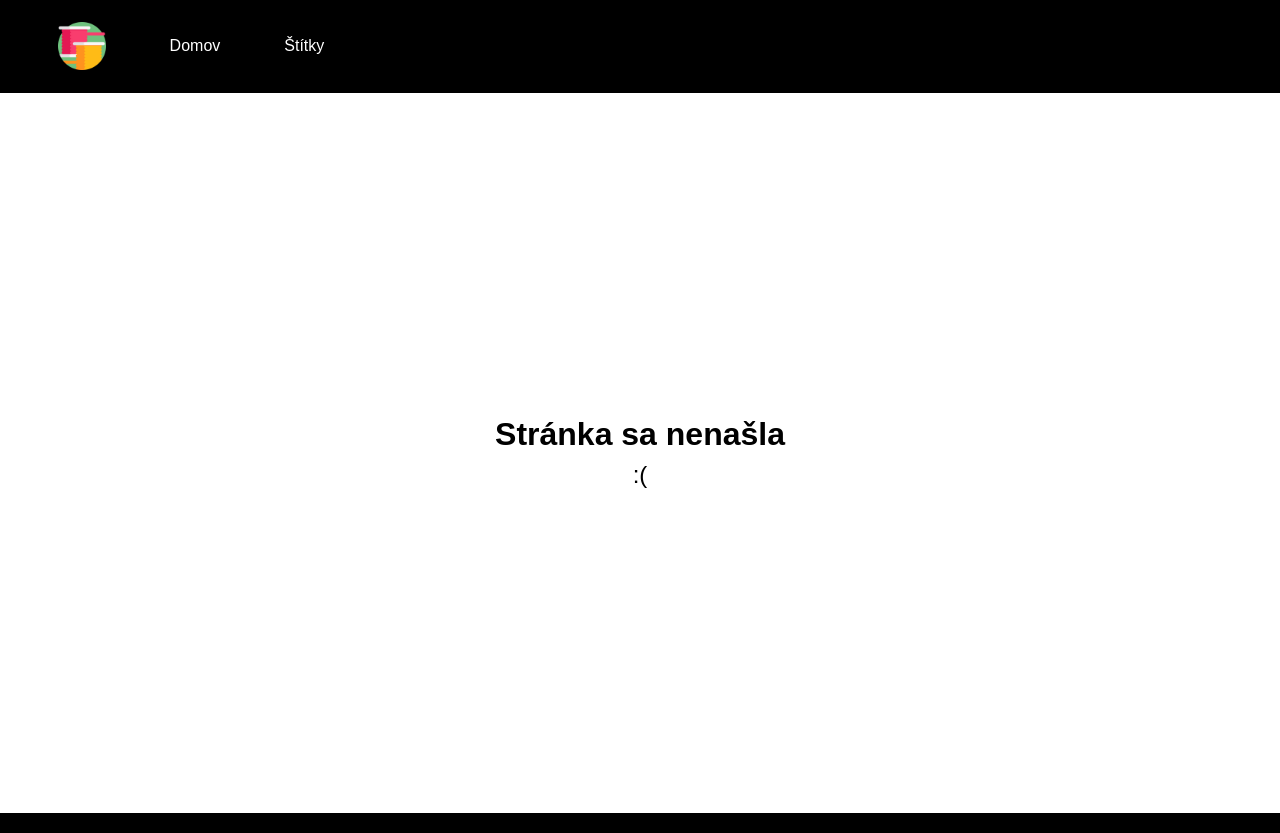
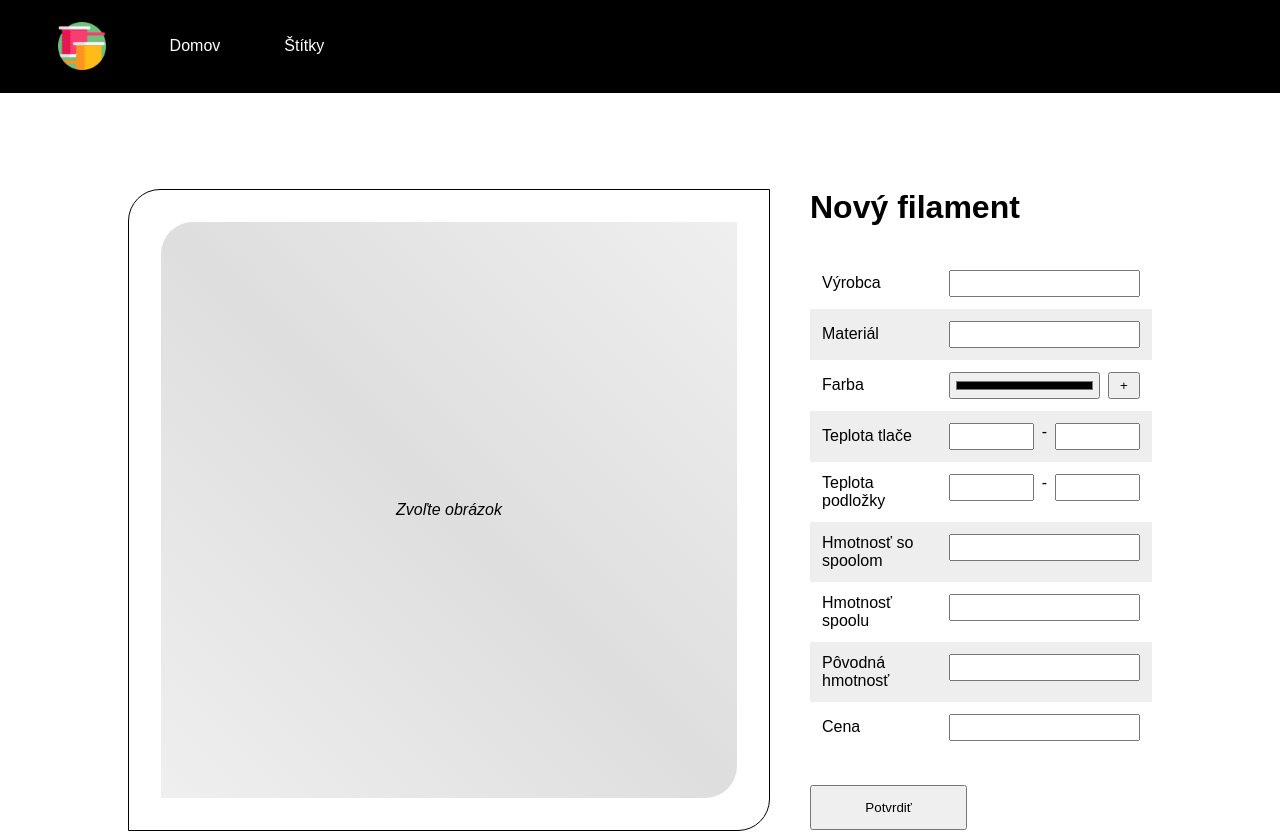
Before and after one commit to cyprich/filamenty, a React (Vite) app in the folder frontend/: page /novy in a window 1280 px wide. Shown: the top 833 px of the page. Built offline with nearby package versions, Linux system fonts and the light colour scheme.

Commit message:
frontend started with add filaments

```diff
--- /dev/null
+++ b/frontend/src/AddFilament.jsx
@@ -0,0 +1,117 @@
+import {useEffect, useState} from "react";
+import config from "./config.json"
+import axios from "axios";
+
+function AddFilament() {
+    const IP = config.ip
+
+    const [vendor, setVendor] = useState("")
+    const [material, setMaterial] = useState("")
+    const [color, setColor] = useState("")
+    const [secondColor, setSecondColor] = useState("")
+    const [toggleSecondColor, setToggleSecondColor] = useState(false)
+    const [tempMin, setTempMin] = useState(0)
+    const [tempMax, setTempMax] = useState(0)
+    const [tempBedMin, setTempBedMin] = useState(0)
+    const [tempBedMax, setTempBedMax] = useState(0)
+    const [weight, setWeight] = useState(0)
+    const [weightSpool, setWeightSpool] = useState(0)
+    const [weightOrig, setWeightOrig] = useState(0)
+    const [price, setPrice] = useState(0)
+    const [image, setImage] = useState(undefined)
+
+    // text and number dependencies - required fields
+    const [depsAreOK, setDepsAreOK] = useState(true)
+    const textDeps = [vendor, material]
+    const numDeps = [tempMin, tempMax, tempBedMin, tempBedMax, weight, weightSpool, weightOrig, price]
+
+    function handleSubmit() {
+        const textDepsAreOK = textDeps.every(i => i !== "")
+        const numDepsAreOK = numDeps.every(i => i != 0)
+
+        setDepsAreOK(textDepsAreOK && numDepsAreOK)
+    }
+
+    return (
+        <div className={"filament add-filament"}>
+            <div>
+                <div className={"custom-upload custom-border"}>
+                    <label htmlFor="fileInput">Zvoľte obrázok</label>
+                    <input type="file" id={"fileInput"}/>
+                </div>
+            </div>
+            <div style={{display: "flex", flexDirection: "column", gap: "2em"}}>
+                <h1>Nový filament</h1>
+                <table>
+                    <tbody>
+                    <tr>
+                        <td>Výrobca</td>
+                        <td>
+                            <input type="text" onChange={(e) => setVendor(e.target.value)} value={vendor}/>
+                        </td>
+                    </tr>
+                    <tr>
+                        <td>Materiál</td>
+                        <td><input type="text" onChange={(e) => setMaterial(e.target.value)} value={material} /></td>
+                    </tr>
+                    <tr>
+                        <td>Farba</td>
+                        <td>
+                            <input type="color" onChange={(e) => setColor(e.target.value)} value={color}/>
+                            <button
+                                onClick={() => setToggleSecondColor(!toggleSecondColor)}>
+                                {toggleSecondColor ? "-" : "+"}
+                            </button>
+                        </td>
+                    </tr>
+                    {
+                        toggleSecondColor &&
+                        <tr>
+                            <td>Sekundárna farba</td>
+                            <td><input type="color" onChange={(e) => setSecondColor(e.target.value)} value={secondColor}/></td>
+                        </tr>
+                    }
+                    <tr>
+                        <td>Teplota tlače</td>
+                        <td>
+                            <input type="number" onChange={(e) => setTempMin(e.target.value)} value={tempMin || ""}/> -
+                            <input type="number" onChange={(e) => setTempMax(e.target.value)} value={tempMax || ""}/>
+                        </td>
+                    </tr>
+                    <tr>
+                        <td>Teplota podložky</td>
+                        <td>
+                            <input type="number" onChange={(e) => setTempBedMin(e.target.value)} value={tempBedMin || ""}/> -
+                            <input type="number" onChange={(e) => setTempBedMax(e.target.value)} value={tempBedMax || ""}/>
+                        </td>
+                    </tr>
+                    <tr>
+                        <td>Hmotnosť so spoolom</td>
+                        <td><input type="number" onChange={(e) => setWeight(e.target.value)} value={weight || ""}/></td>
+                    </tr>
+                    <tr>
+                        <td>Hmotnosť spoolu</td>
+                        <td><input type="number" onChange={(e) => setWeightSpool(e.target.value)} value={weightSpool || ""}/></td>
+                    </tr>
+                    <tr>
+                        <td>Pôvodná hmotnosť</td>
+                        <td><input type="number" onChange={(e) => setWeightOrig(e.target.value)} value={weightOrig || ""}/></td>
+                    </tr>
+                    <tr>
+                        <td>Cena</td>
+                        <td><input type="number" onChange={(e) => setPrice(e.target.value)} value={price || ""}/></td>
+                    </tr>
+                    </tbody>
+                </table>
+                <div style={{display: "flex", gap: "2em", alignItems: "center"}}>
+                    <button style={{width: "max-content", padding: "1em 4em"}} onClick={() => handleSubmit()}>Potvrdiť</button>
+                    {
+                        depsAreOK || <p style={{color: "red"}}>Prosím vyplňte všetky povinné polia</p>
+                    }
+                </div>
+            </div>
+        </div>
+    )
+}
+
+export default AddFilament;
--- a/frontend/src/App.jsx
+++ b/frontend/src/App.jsx
@@ -4,6 +4,7 @@ import Header from "./Header.jsx";
 import Footer from "./Footer.jsx";
 import Filaments from "./Filaments.jsx";
 import Filament from "./Filament.jsx";
+import AddFilament from "./AddFilament.jsx"
 import Labels from "./Labels"
 
 function App() {
@@ -12,6 +13,7 @@ function App() {
             <Header/>
             <Routes>
                 <Route path={"/"} element={<Filaments/>}/>
+                <Route path={"/novy"} element={<AddFilament/>}/>
                 <Route path={"/stitky"} element={<Labels/>}/>
                 <Route path={"/filament/:id"} element={<Filament/>}/>
 
--- a/frontend/src/Filament.jsx
+++ b/frontend/src/Filament.jsx
@@ -4,6 +4,8 @@ import axios from "axios";
 import config from "./config.json";
 import EditFilament from "./EditFilament.jsx";
 import DeleteFilament from "./DeleteFilament.jsx";
+
+// TODO make user able to change color
 
 function Filament() {
     const IP = config.ip;
@@ -29,8 +31,7 @@ function Filament() {
     }
 
     return (
-        <div className={"filament"}
-             style={{display: "flex", gap: "40px", padding: "6em 8em", maxWidth: "90vw", minHeight: "70vh"}}>
+        <div className={"filament"}>
             {
                 responseCode === 200
                     ?
--- a/frontend/src/Filaments.jsx
+++ b/frontend/src/Filaments.jsx
@@ -97,7 +97,7 @@ function Filaments() {
                 {showDelete &&
                     <DeleteFilament id={deleteFilamentID} image_url={deleteFilamentURL} setShowDelete={setShowDelete}/>}
             </div>
-            <div className={"filaments-item custom-border plus"}>+</div>
+            <div className={"custom-border plus"} onClick={() => navigate("/novy")}><p>+</p></div>
         </div>
     )
 }
--- a/frontend/src/Footer.jsx
+++ b/frontend/src/Footer.jsx
@@ -7,7 +7,7 @@ function Footer() {
             </div>
             <div style={{display: "flex", flexDirection: "column"}}>
                 <p style={{fontSize: "1.2em"}}>Peter Cyprich</p>
-                <a href={"mailto:cypooriginal@gmail.com"} target={"_blank"}> cypooriginal@gmail.com</a>
+                <a href={"mailto:cypooriginal@gmail.com"} target={"_blank"}>cypooriginal@gmail.com</a>
                 <a href={"mailto:cyprich6@stud.uniza.sk"} target={"_blank"}>cyprich6@stud.uniza.sk</a>
             </div>
         </footer>
--- a/frontend/src/index.css
+++ b/frontend/src/index.css
@@ -75,6 +75,56 @@ footer {
     border-radius: 32px 0;
 }
 
+.custom-upload {
+    padding: 2em;
+    width: 36em;
+    height: 36em;
+    border: 1px solid black;
+    display: flex;
+    justify-content: center;
+    align-items: center;
+
+    input {
+        display: none;
+    }
+
+    label {
+        cursor: pointer;
+        /*background-color: rgb(245, 245, 245);*/
+        background-image: linear-gradient(45deg, #efefef, #dedede, #efefef);
+        border-radius: inherit;
+        width: 100%;
+        height: 100%;
+        display: flex;
+        justify-content: center;
+        align-items: center;
+        font-style: italic;
+        font-weight: 300;
+    }
+}
+
+.plus {
+    display: flex;
+    justify-content: center;
+    padding: 1em 10em;
+    border: 1px solid black;
+    cursor: pointer;
+    user-select: none;
+
+    p {
+        font-size: 3em;
+        font-weight: 300;
+    }
+
+    &:hover {
+        background-color: #ddd;
+    }
+
+    &:active {
+        background-color: #ccc;
+    }
+}
+
 .filaments-item {
     display: flex;
     flex-direction: column;
@@ -82,24 +132,6 @@ footer {
     align-items: center;
     border: 1px solid black;
     padding: 24px;
-
-    &.plus {
-        user-select: none;
-        font-size: 3em;
-        font-weight: bold;
-        display: flex;
-        justify-content: center;
-        align-items: center;
-        padding: 0.5em 4em;
-
-        &:hover {
-            background-color: #efefef;
-        }
-
-        &:active {
-            background-color: #e8e8e8;
-        }
-    }
 }
 
 .filaments-buttons img {
@@ -124,6 +156,12 @@ footer {
 }
 
 .filament {
+    display: flex;
+    gap: 40px;
+    padding: 6em 8em;
+    max-width: 90vw;
+    min-height: 70vh;
+
     table {
         border-collapse: collapse;
 
@@ -166,6 +204,25 @@ footer {
     }
 }
 
+.add-filament {
+    td:has(input) {
+        display: flex;
+        gap: 8px;
+
+        button {
+            width: 3em;
+        }
+    }
+
+    input {
+        width: 100%;
+        padding: 4px;
+        outline: none;
+    }
+
+}
+
+
 @media print {
     @page {
         margin: 0
```
